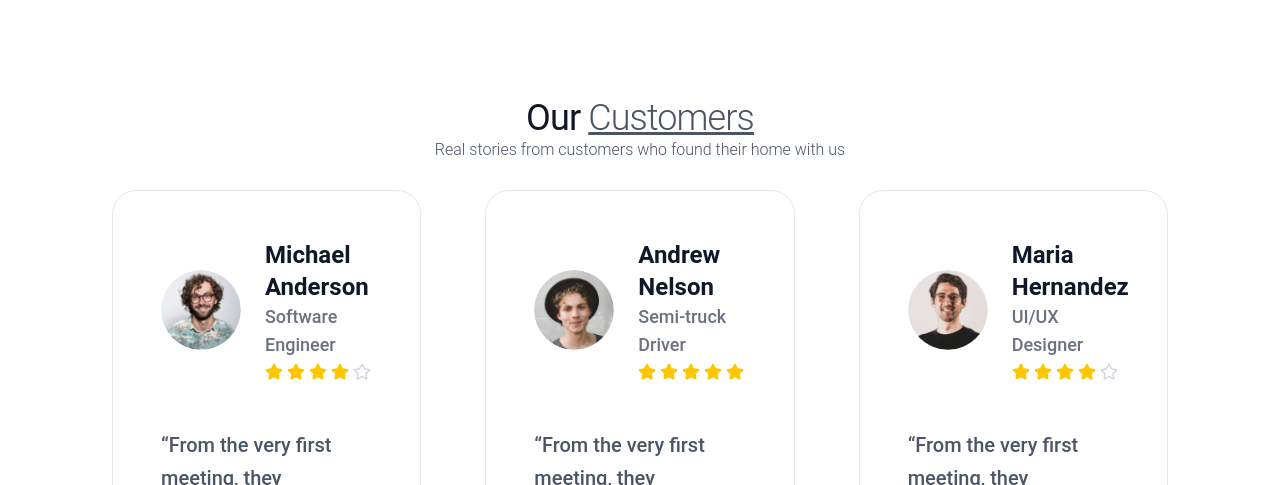
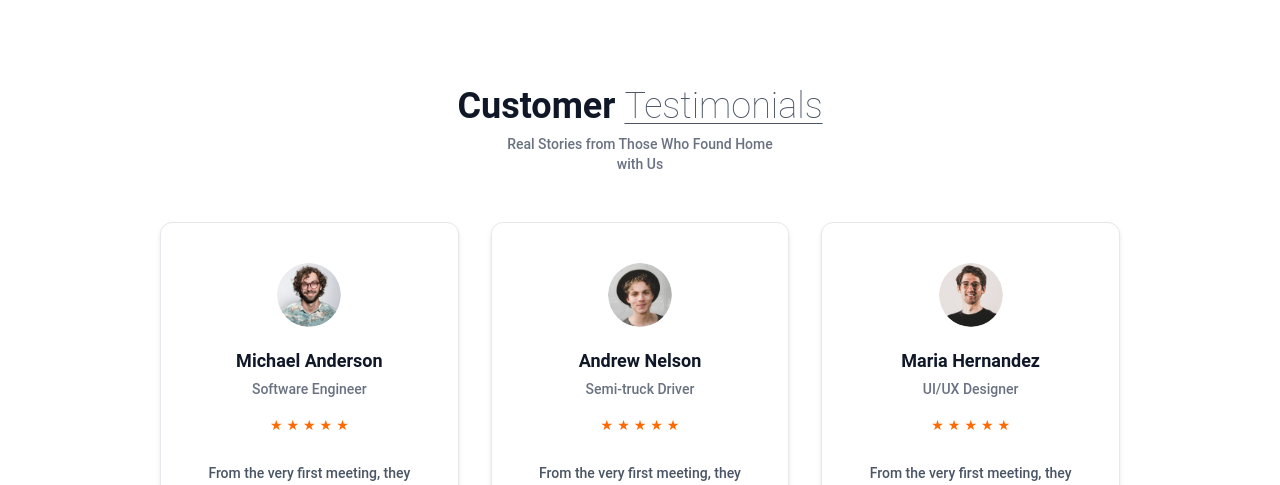
Before and after one commit to alexandrelee10/Real-Estate, a React (Vite) app: page / in a window 1280 px wide. Shown: the part 2298-2783 px from the top of the page. Built offline with nearby package versions, Linux system fonts and the light colour scheme.

Commit message:
Added footer and contact section

```diff
--- a/src/App.tsx
+++ b/src/App.tsx
@@ -5,6 +5,8 @@ import { Hero } from './components/Hero';
 import { About } from './components/About';
 import { Properties } from './components/Properties';
 import { Testimonials } from './components/Testimonials';
+import { Contact } from './components/Contact';
+import { Footer } from './components/Footer';
 
 export const App = () => {
   const [theme, setTheme] = useState(localStorage.getItem('theme') ? localStorage.getItem('theme') : 'light');
@@ -15,6 +17,8 @@ export const App = () => {
       <About />
       <Properties />
       <Testimonials />
+      <Contact />
+      <Footer />
     </div>
   )
 }
--- a/src/components/About.tsx
+++ b/src/components/About.tsx
@@ -23,9 +23,9 @@ export const About = () => {
 
             {/* Header */}
             <div className="max-w-2xl mx-auto flex flex-col items-center text-center leading-relaxed">
-              <h3 className="text-3xl sm:text-4xl tracking-tight text-gray-90 font-medium space-y-3">
+              <h3 className="text-3xl sm:text-4xl tracking-tight text-gray-90 font-bold space-y-3 text-black">
                 About{" "}
-                <span className="underline decoration-2 underline-offset-4  font-extralight space-y-3 text-gray-600">Our Brand</span>
+                <span className="font-extralight underline underline-offset-5 decoration-1 text-gray-600">Our Brand</span>
               </h3>
               <p className="mt-3 text-base sm:text-lg text-gray-600">
                 Passionate About Properties, Dedicated to Your Vision
--- /dev/null
+++ b/src/components/Contact.tsx
@@ -0,0 +1,74 @@
+import React from "react";
+import assets from "../assets/assets";
+
+export const Contact = () => {
+  return (
+    <section id="contact-us" className="bg-white py-20">
+      {/* NOTE: Container */}
+      <div className="flex flex-col items-center gap-7 px-4 sm:px-12 lg:px-24 xl:px-40 text-gray-700 dark:text-white">
+        {/* NOTE: Title */}
+        <div className="text-center">
+          <h3 className="text-3xl sm:text-4xl tracking-tight font-bold text-black">
+            Connect{" "}
+            <span className="font-extralight underline underline-offset-4 decoration-1 text-gray-600">
+              With Us
+            </span>
+          </h3>
+          <p className="mt-3 text-base sm:text-lg text-gray-600">
+            Ready to Find Your Home? Let&apos;s Build Your Future Together.
+          </p>
+        </div>
+
+        {/* NOTE: Form */}
+        <form className="grid sm:grid-cols-2 gap-3 sm:gap-5 max-w-2xl w-full">
+          {/* NOTE: Name */}
+          <div>
+            <p className="mb-2 text-sm font-medium">Your name</p>
+            <div className="flex items-center gap-2 pl-3 rounded-lg border border-gray-300 dark:border-gray-600">
+              <img src={assets.person_icon} alt="" className="w-5" />
+              <input
+                type="text"
+                placeholder="Enter your name"
+                className="text-black w-full p-3 text-sm outline-none bg-transparent"
+                required
+              />
+            </div>
+          </div>
+
+          {/* NOTE: Email */}
+          <div>
+            <p className="mb-2 text-sm font-medium">Email id</p>
+            <div className="flex items-center gap-2 pl-3 rounded-lg border border-gray-300 dark:border-gray-600">
+              <img src={assets.email_icon} alt="" className="w-5" />
+              <input
+                type="email"
+                placeholder="Enter your email"
+                className="text-black w-full p-3 text-sm outline-none bg-transparent"
+                required
+              />
+            </div>
+          </div>
+
+          {/* NOTE: Message */}
+          <div className="sm:col-span-2">
+            <p className="mb-2 text-sm font-medium">Message</p>
+            <textarea
+              rows={8}
+              placeholder="Enter your message"
+              className="text-black w-full p-3 text-sm outline-none rounded-lg border border-gray-300 dark:border-gray-600"
+            />
+          </div>
+
+          {/* NOTE: Submit Button (Centered) */}
+          <button
+            type="submit"
+            className="sm:col-span-2 justify-self-center flex items-center gap-2 bg-blue-400 text-white text-sm px-10 py-3 rounded-full cursor-pointer hover:scale-105 transition-all"
+          >
+            Submit
+            <img src={assets.arrow_icon} className="w-4" alt="" />
+          </button>
+        </form>
+      </div>
+    </section>
+  );
+};
--- /dev/null
+++ b/src/components/Footer.tsx
@@ -0,0 +1,73 @@
+import React from "react";
+import assets from "../assets/assets";
+
+export const Footer = () => {
+  return (
+    <footer className="bg-black pt-10 px-4 sm:px-10 lg:px-24 xl:px-40">
+      {/* NOTE: Footer Top */}
+      <div className="flex justify-between lg:items-center max-lg:flex-col gap-10">
+        {/* NOTE: Left */}
+        <div className="space-y-5 text-sm text-gray-300">
+          <img src={assets.logo} className="w-32 sm:w-44" alt="" />
+          <p className="max-w-md">
+            Built on trust. Designed for living
+          </p>
+
+          <ul className="flex gap-8 flex-wrap">
+            <li>
+              <a className="hover:text-primary" href="#hero">
+                Home
+              </a>
+            </li>
+            <li>
+              <a className="hover:text-primary" href="#about-us">
+                About
+              </a>
+            </li>
+            <li>
+              <a className="hover:text-primary" href="#properties">
+                Properties
+              </a>
+            </li>
+            <li>
+              <a className="hover:text-primary" href="#testimonials">
+                Testimonials
+              </a>
+            </li>
+          </ul>
+        </div>
+
+        {/* NOTE: Right */}
+        <div className="text-gray-300">
+          <h3 className="font-semibold">Subscribe to our newsletter</h3>
+          <p className="text-sm mt-2 mb-6 text-gray-400">
+            The latest news, articles, and resources, sent to your inbox weekly
+          </p>
+
+          <div className="flex gap-2 text-sm">
+            <input
+              type="email"
+              placeholder="Enter your email"
+              className="w-full p-3 text-sm outline-none rounded bg-transparent border border-gray-600 text-gray-200"
+            />
+          <button type="submit" className="sm:col-span-2 justify-self-center flex items-center gap-2 bg-blue-400 text-white text-sm px-10 py-3 rounded-xl cursor-pointer hover:scale-105 transition-all"
+          >Subscribe</button>
+          </div>
+        </div>
+      </div>
+
+      <hr className="border-gray-700 my-6" />
+
+      {/* NOTE: Footer Bottom */}
+      <div className="pb-6 text-sm text-gray-400 flex justify-center sm:justify-between gap-4 flex-wrap">
+        <p>Copyright 2025 &copy; Harmoney | Real Estate.</p>
+        <div className="flex items-center gap-4">
+          <img src={assets.facebook_icon} alt="" />
+          <img src={assets.twitter_icon} alt="" />
+          <img src={assets.instagram_icon} alt="" />
+          <img src={assets.linkedin_icon} alt="" />
+        </div>
+      </div>
+    </footer>
+  );
+};
--- a/src/components/Properties.tsx
+++ b/src/components/Properties.tsx
@@ -103,8 +103,8 @@ const slideLeft = () => {
     <section id="properties" className="px-4 sm:px-12 lg:px-24 xl:px-40 py-16 bg-white">
 {/* Header */}
 <div className="text-center max-w-3xl mx-auto ">
-  <h3 className="text-3xl sm:text-4xl tracking-tight text-gray-900 font-normal">
-    Properties <span className="underline font-light text-gray-600">Completed</span>
+  <h3 className="text-3xl sm:text-4xl tracking-tight text-gray-900 font-bold">
+    Properties <span className="font-extralight underline underline-offset-5 decoration-1 text-gray-600">Completed</span>
   </h3>
 
   <p className="mt-2 text-gray-600">
--- a/src/components/TestCards.tsx
+++ b/src/components/TestCards.tsx
@@ -1,49 +1,50 @@
 import React from "react";
-import assets from "../assets/assets";
-import { Star } from "lucide-react";
 
 type TestCardProps = {
   name: string;
   title: string;
   comment: string;
   img: string;
-  rating: number;
 };
 
-export const TestCard = ({ name, title, comment, img, rating }: TestCardProps) => {
+export const TestCard = ({ name, title, comment, img }: TestCardProps) => {
   return (
-    <div className="group h-full px-4"> {/* ⬅️ spacing between cards */}
-
-      {/* MAIN CARD */}
+    <div className="group h-full">
+      {/* NOTE: Card container */}
       <div
-        className="h-full min-h-[620px] max-w-md w-full bg-white rounded-3xl p-12 flex flex-col justify-between gap-12 border border-gray-200 leading-loose transition-all
-        duration-300 ease-out group-hover:-translate-y-2 group-hover:shadow-2xl shrink-0
-        ">
-        {/* HEADER */}
-        <div className="flex items-center gap-6">
-          <img src={img} alt={name} className="w-20 h-20 rounded-full object-cover"/>
-
-          <div>
-            <h3 className="text-2xl font-bold text-gray-900">
-              {name}
-            </h3>
-            <p className="text-lg text-gray-500">
-              {title}
-            </p>
-            {/* Star Icons */}
-            <div className="mt-1 flex gap-1">
-              {[...Array(5)].map((_, i) => (
-              <Star
-              key={i}
-              className={`w-[18px] h-[18px] ${i < rating ? "fill-yellow-400 text-yellow-400" : "text-gray-300"}`}/>
-              ))}
-            </div>
-          </div>
+        className="
+          h-full min-h-[360px]               /* NOTE: Taller card */
+          bg-white
+          border border-gray-200            /* NOTE: Light border like screenshot */
+          rounded-xl
+          shadow-md                         /* NOTE: Soft shadow */
+          px-10 py-10
+          flex flex-col items-center        /* NOTE: Center everything */
+          text-center
+          transition-all duration-300
+          group-hover:-translate-y-2
+          group-hover:shadow-xl
+        "
+      >
+        {/* NOTE: Avatar */}
+        <div className="w-16 h-16 rounded-full overflow-hidden mb-5">
+          <img src={img} alt={name} className="w-full h-full object-cover" />
         </div>
 
-        {/* COMMENT */}
-        <p className="text-xl text-gray-600 leading-relaxed flex-1">
-          “{comment}”
+        {/* NOTE: Name */}
+        <h3 className="text-lg font-semibold text-gray-900">{name}</h3>
+
+        {/* NOTE: Title */}
+        <p className="text-sm text-gray-500 mt-1">{title}</p>
+
+        {/* NOTE: Stars (under name/title) */}
+        <div className="flex gap-1 mt-4 text-orange-500 text-sm">
+          <span>★</span><span>★</span><span>★</span><span>★</span><span>★</span>
+        </div>
+
+        {/* NOTE: Comment */}
+        <p className="mt-6 text-sm leading-7 text-gray-600">
+          {comment}
         </p>
       </div>
     </div>
--- a/src/components/Testimonials.tsx
+++ b/src/components/Testimonials.tsx
@@ -1,6 +1,7 @@
 import React from "react";
 import assets from "../assets/assets";
 import { TestCard } from "./TestCards";
+
 
 export const Testimonials = () => {
   // NOTE: testimonial data
@@ -12,7 +13,6 @@ export const Testimonials = () => {
       comment:
         "From the very first meeting, they understood my vision and helped me find the perfect property. Their attention to detail and commitment to client satisfaction is unmatched.",
       img: assets.profile_img_1,
-      rating: 4
     },
     {
       id: 2,
@@ -21,7 +21,6 @@ export const Testimonials = () => {
       comment:
         "From the very first meeting, they understood my vision and helped me find the perfect property. Their attention to detail and commitment to client satisfaction is unmatched.",
       img: assets.profile_img_2,
-      rating: 5
     },
     {
       id: 3,
@@ -30,23 +29,25 @@ export const Testimonials = () => {
       comment:
         "From the very first meeting, they understood my vision and helped me find the perfect property. Their attention to detail and commitment to client satisfaction is unmatched.",
       img: assets.profile_img_3,
-      rating: 4
     },
   ];
 
   return (
-    <section id="testimonials" className="py-16 bg-white">
-      {/* NOTE: Width container */}
-      <div className="max-w-7xl mx-auto px-4 sm:px-12 lg:px-24 ">
-        {/* Title and Description */}
-        <div className="text-center max-w-3xl mx-auto py-7">
-            <h3 className="text-3xl sm:text-4xl tracking-tight text-gray-900 font-normal">Our{" "}
-            <span className="underline font-light text-gray-600">Customers</span></h3>
-            <p className="font-light text-gray-600">Real stories from customers who found their home with us</p>
+    <section id="testimonials" className="py-20 bg-white">
+      {/* NOTE: Outer container */}
+      <div className="max-w-6xl mx-auto px-4 sm:px-12 lg:px-24">
+
+        {/* NOTE: Heading (centered like screenshot) */}
+        <div className="text-center mb-12">
+          <h2 className="text-3xl sm:text-4xl font-bold text-gray-900">
+            Customer <span className="font-extralight underline underline-offset-5 decoration-1 text-gray-600">Testimonials</span>
+          </h2>
+          <p className="mt-2 text-sm text-gray-500">
+            Real Stories from Those Who Found Home <br className="hidden sm:block" /> with Us
+          </p>
         </div>
 
-
-        {/* NOTE: ONE ROW – 3 cards */}
+        {/* NOTE: 3 cards in one row on desktop */}
         <div className="grid grid-cols-1 lg:grid-cols-3 gap-8">
           {testimonial.map((person) => (
             <TestCard
@@ -55,11 +56,9 @@ export const Testimonials = () => {
               title={person.title}
               comment={person.comment}
               img={person.img}
-              rating={person.rating}
             />
           ))}
         </div>
-
       </div>
     </section>
   );
```
